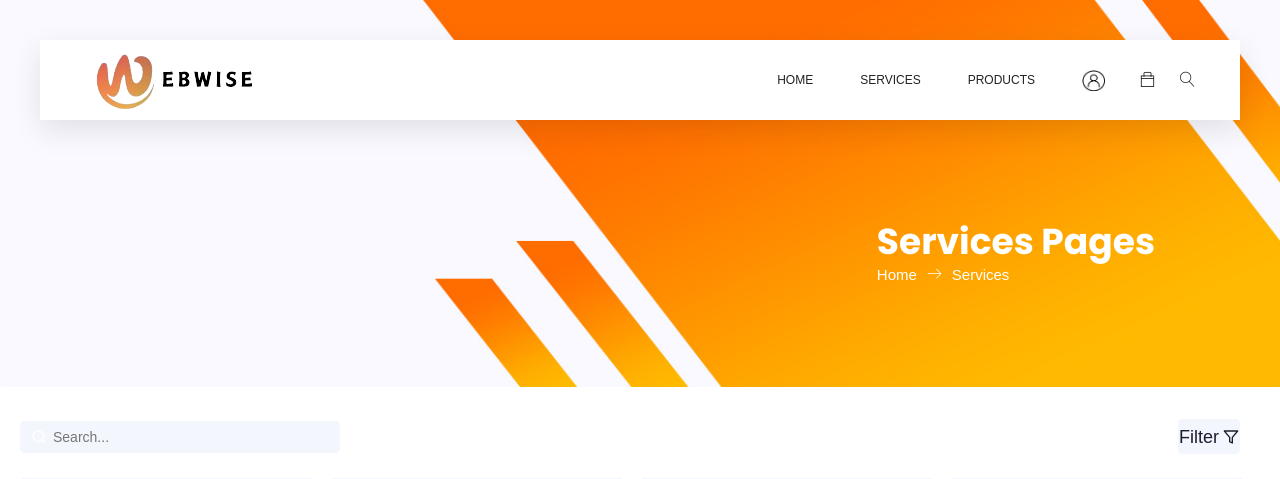
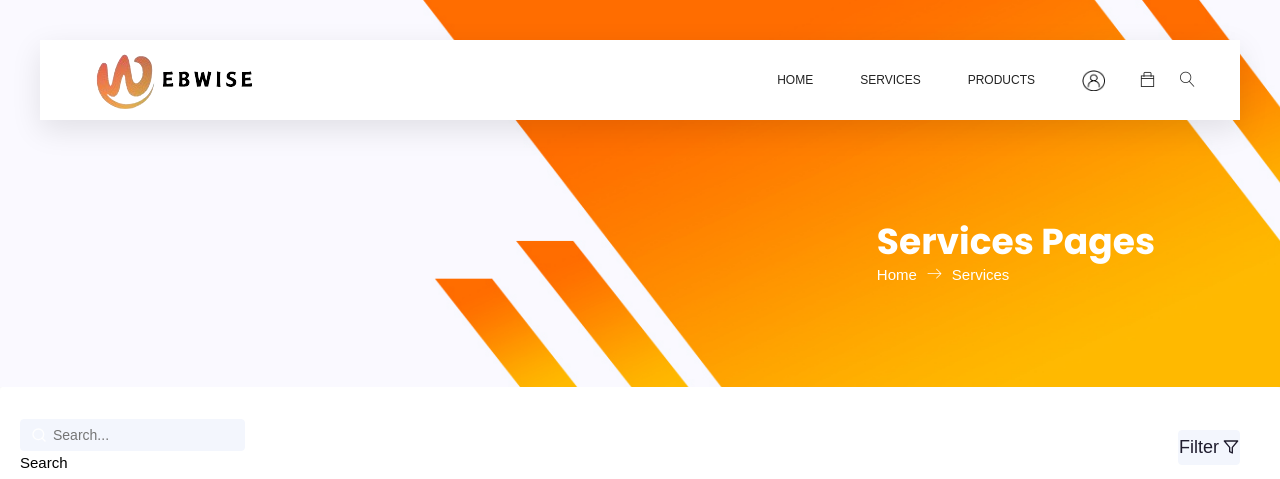
Before and after one commit to devaicee/G4-ECommerce-WebWise, a PHP site: page /loginsystem/services.php in a window 1280 px wide. Shown: the top 479 px of the page. Run offline with PHP 8.4, Linux system fonts and the light colour scheme; some libraries are stand-ins or nearby versions.

Commit message:
Changes to be committed: modified:   assets/layouts/navbar.php deleted:    assets/layouts/prodHeader.php modified:   services.php

```diff
--- a/assets/layouts/navbar.php
+++ b/assets/layouts/navbar.php
@@ -1,4 +1,10 @@
-<?php if (!isset($_SESSION['auth'])) { ?>
+<?php
+
+// Define $searchQuery at the beginning
+$searchQuery = isset($_GET['search']) ? trim($_GET['search']) : '';
+
+if (!isset($_SESSION['auth'])) {
+?>
 
 <!-- Start Header Area -->
 <header class="header_area sticky-header">
@@ -39,8 +45,8 @@
 	</div>
 	<div class="search_input" id="search_input_box">
 		<div class="container">
-				<form class="d-flex justify-content-between">
-					<input type="text" class="form-control" id="search_input" placeholder="Search Here">
+			<form class="d-flex justify-content-between" method="GET" action="">
+				<input type="text" class="form-control" id="search_input" name="search" placeholder="Search Here" value="<?= htmlspecialchars($searchQuery) ?>">
 				<button type="submit" class="btn"></button>
 				<span class="lnr lnr-cross" id="close_search" title="Close Search"></span>
 			</form>
@@ -90,8 +96,8 @@
 	</div>
 	<div class="search_input" id="search_input_box">
 		<div class="container">
-				<form class="d-flex justify-content-between">
-					<input type="text" class="form-control" id="search_input" placeholder="Search Here">
+			<form class="d-flex justify-content-between" method="GET" action="">
+				<input type="text" class="form-control" id="search_input" name="search" placeholder="Search Here" value="<?= htmlspecialchars($searchQuery) ?>">
 				<button type="submit" class="btn"></button>
 				<span class="lnr lnr-cross" id="close_search" title="Close Search"></span>
 			</form>
--- a/services.php
+++ b/services.php
@@ -47,8 +47,11 @@ if ($searchQuery) {
 <div class="app-container">
     <div class="app-content">
       <div class="app-content-actions">
-        <input class="search-bar" placeholder="Search..." type="text">
-        <div class="app-content-actions-wrapper">
+      <form method="GET" action="">
+          <input class="search-bar" name="search" placeholder="Search..." type="text">
+          <button type="submit">Search</button>
+        </form>
+      <div class="app-content-actions-wrapper">
           <div class="filter-button-wrapper">
             <button class="action-button filter jsFilter"><span>Filter</span><svg xmlns="http://www.w3.org/2000/svg" width="16" height="16" viewBox="0 0 24 24" fill="none" stroke="currentColor" stroke-width="2" stroke-linecap="round" stroke-linejoin="round" class="feather feather-filter"><polygon points="22 3 2 3 10 12.46 10 19 14 21 14 12.46 22 3"/></svg></button>
             <div class="filter-menu">
```
Also changed, not shown: assets/layouts/prodHeader.php (deleted). Lines whose indentation alone changed are shown as unchanged.
